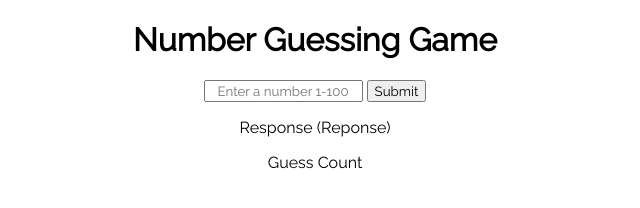
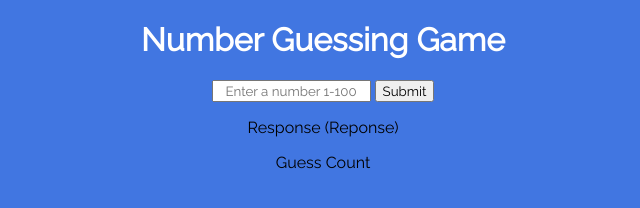
Before and after one commit to jojoford/guessingGame, a plain HTML site: page index.html in a window 1280 px wide. Shown: the whole page, without its empty margins (325-965 px from the left). Drawn offline with nearby package versions, Linux system fonts and the light colour scheme.

Commit message:
Update styles.css

```diff
--- a/styles.css
+++ b/styles.css
@@ -3,3 +3,19 @@
   box-sizing: border-box;
   text-align: center;
 }
+
+html, body{
+  width: 100%;
+  height:100%;
+}
+
+body{
+  background-color:#4176e1;
+}
+
+h1{
+  color:white;
+}
+.game{
+  margin: 150 auto 0;
+}
```
